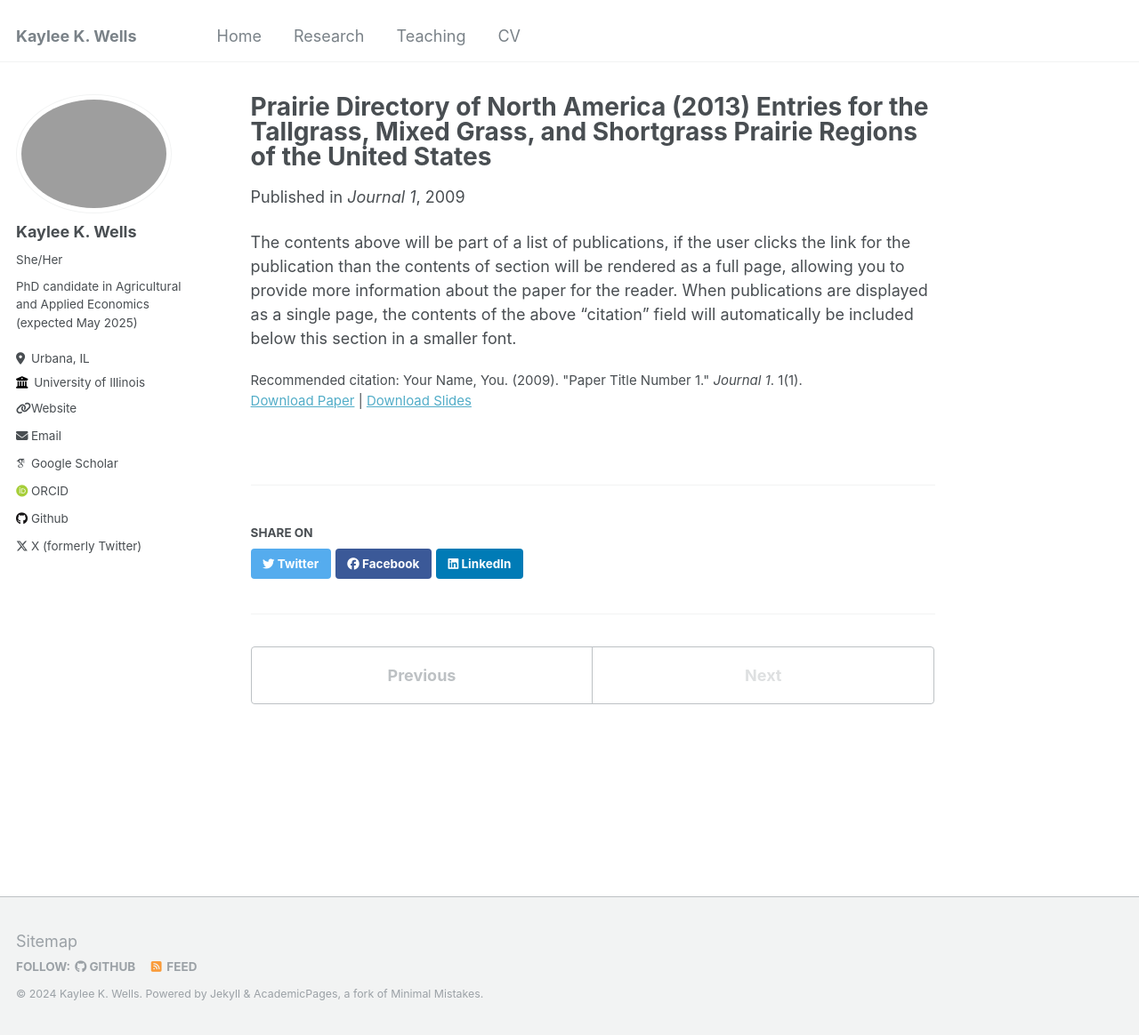
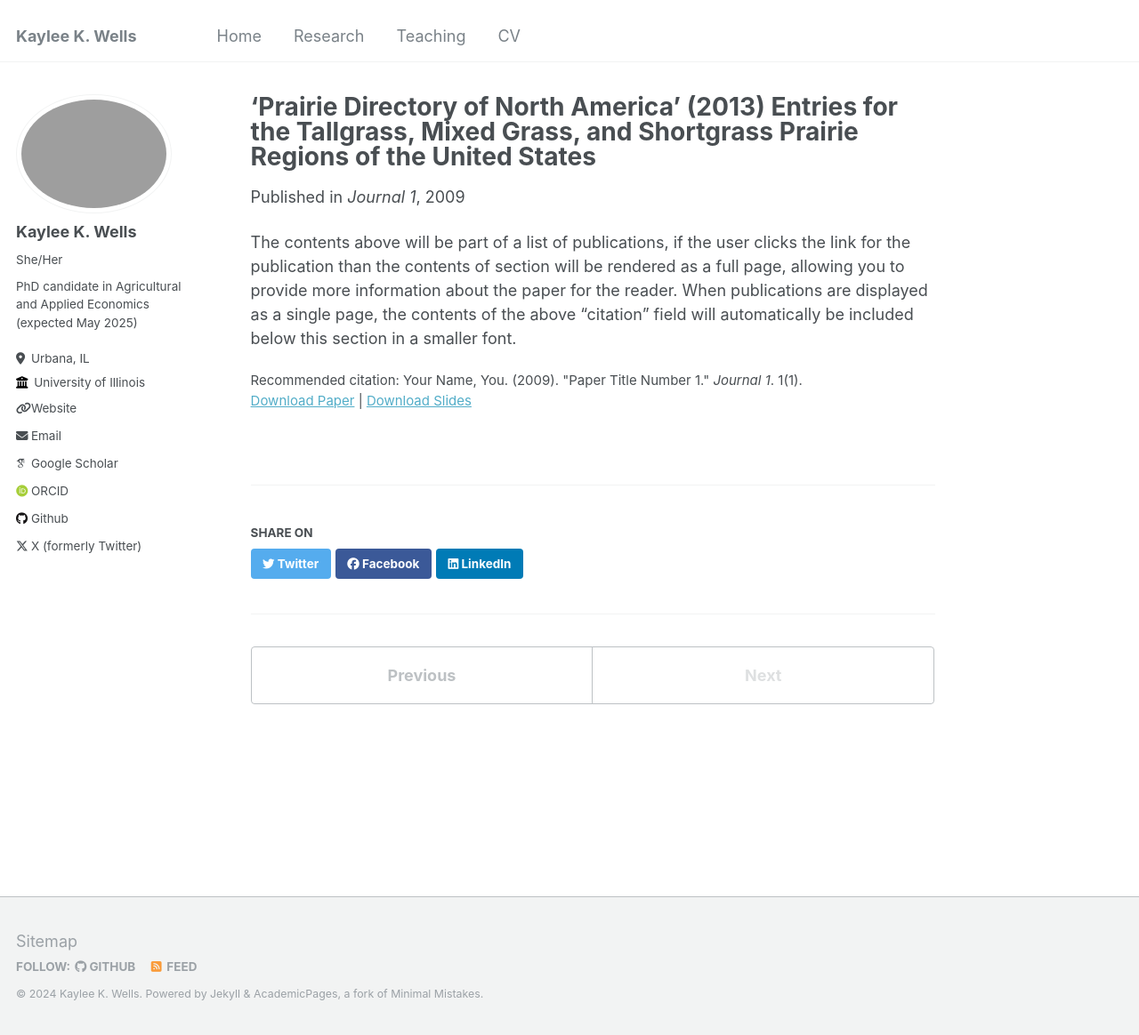
Before and after one commit to KayleeWells/KayleeWells.github.io, a Jekyll site: the page built from _datasets/test.md, in a window 1280 px wide and 1164 px high. Shown: the whole window at 89% size. Built offline with Jekyll 4.4.1, drawn with Linux system fonts in a browser that asks for light colours; some web fonts are replaced.

```diff
--- a/_datasets/test.md
+++ b/_datasets/test.md
@@ -1,5 +1,5 @@
 ---
-title: "Prairie Directory of North America (2013) Entries for the Tallgrass, Mixed Grass, and Shortgrass Prairie Regions of the United States"
+title: "'Prairie Directory of North America' (2013) Entries for the Tallgrass, Mixed Grass, and Shortgrass Prairie Regions of the United States"
 collection: datasets
 permalink: /datasets/2009-10-01-paper-title-number-1
 excerpt: 'This paper is about the number 1. The number 2 is left for future work.'
```
